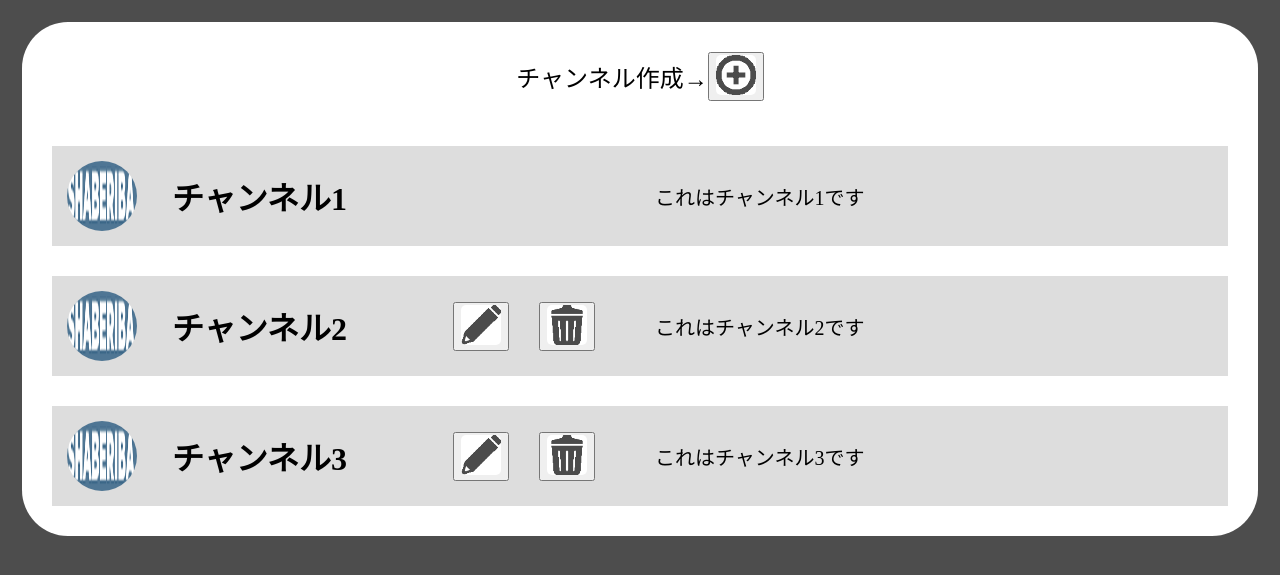
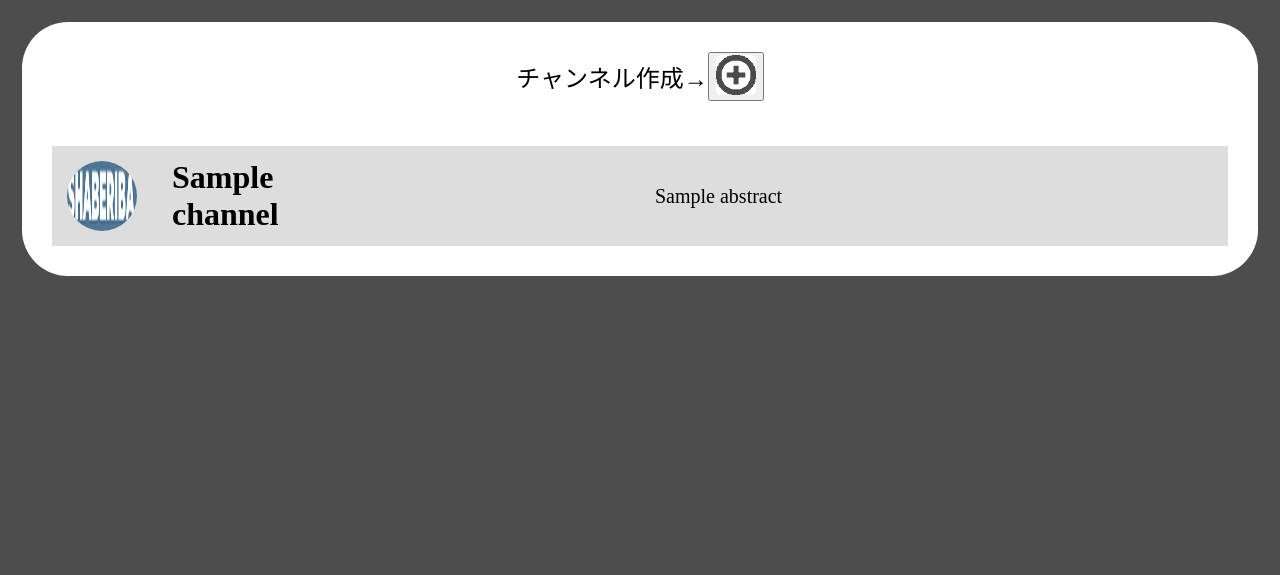
Before and after one commit to J-team-2025-spring/Chatapp, a Flask app: template SHABERIBA/templates/channels.html in a window 1280 px wide. Shown: the part 138-713 px from the top of the page. Run offline with Flask 2, Linux system fonts and the light colour scheme; the template is opened without the code that fills it: most values are stand-ins (such as "Sample title", 1, 10 or a date in 2020).

Commit message:
0525 チャンネル機能修正

```diff
--- a/SHABERIBA/templates/channels.html
+++ b/SHABERIBA/templates/channels.html
@@ -33,11 +33,7 @@
             </div>
         </div>
     </div>
-    {% with channels = [
-        {'id': '1', 'name': 'チャンネル1', 'summary': 'これはチャンネル1です', 'creator_id': 1},
-        {'id': '2', 'name': 'チャンネル2', 'summary': 'これはチャンネル2です', 'creator_id': 2},
-        {'id': '3', 'name': 'チャンネル3', 'summary': 'これはチャンネル3です', 'creator_id': 2}
-    ], current_user = {'id': 2} %}
+
     {% for channel in channels %}
         <div class="channel-title-box" data-channel-id="{{channel.id}}">
             <div class="channel-box">
@@ -46,7 +42,7 @@
                     {{ channel.name }}
                 </div>
                 <div class="icon-set">
-                        {% if channel.creator_id == current_user.id %}  <!--id名は後で確認！-->
+                    {% if channel.uid == uid %}  <!--id名は後で確認！-->
                         <button type="button">
                             <img src="../static/img/edit-pen.png" class="edit-pen">
                         </button>
@@ -64,11 +60,11 @@
                 </div>
             </div>
             <div class="channel-summary">
-                    {{channel.summary}}
+                {{channel.abstract}}
             </div>
         </div>
     {% endfor%}
-    {% endwith %}
+
 </main>
 <script src="{{ url_for('static', filename='js/create-channel.js') }}"></script>
 <script src="{{ url_for('static', filename='js/delete-channel.js') }}"></script>
```
Lines whose indentation alone changed are shown as unchanged.
